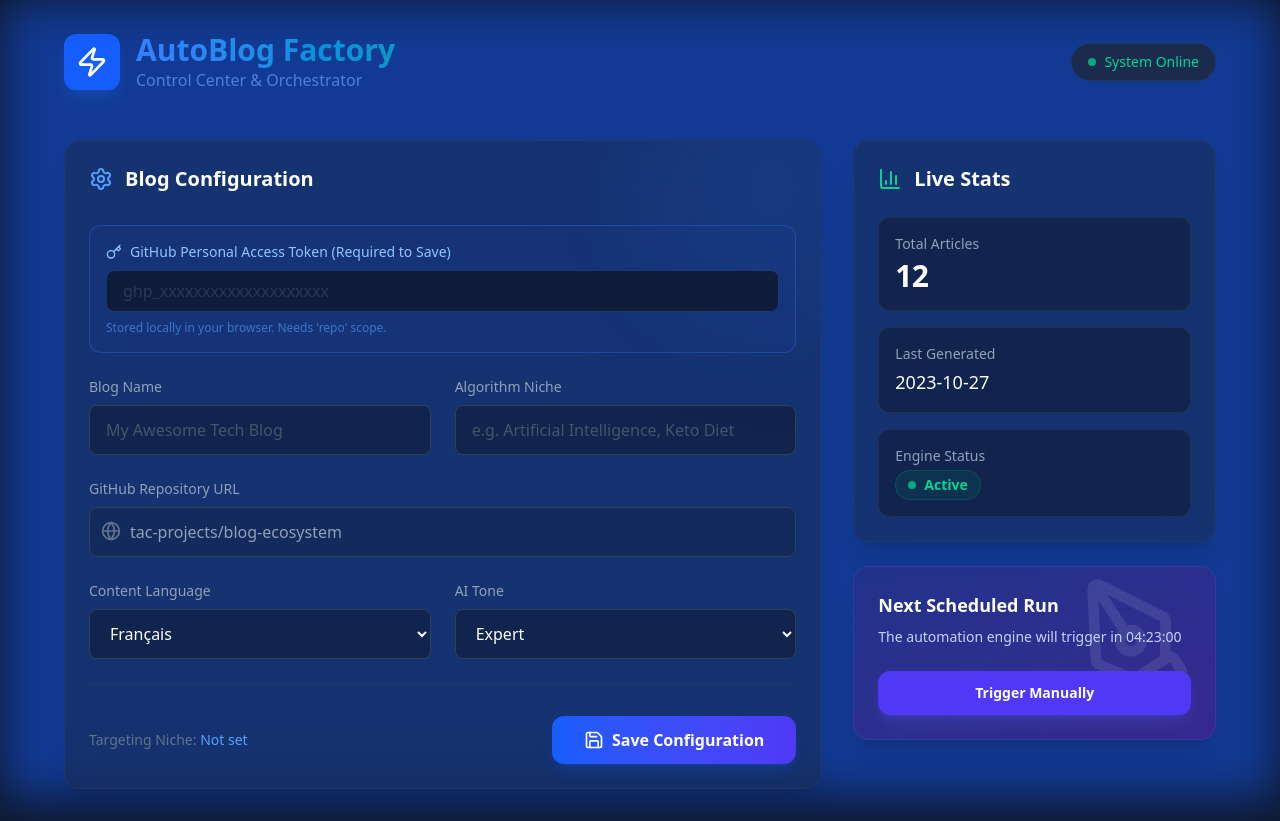
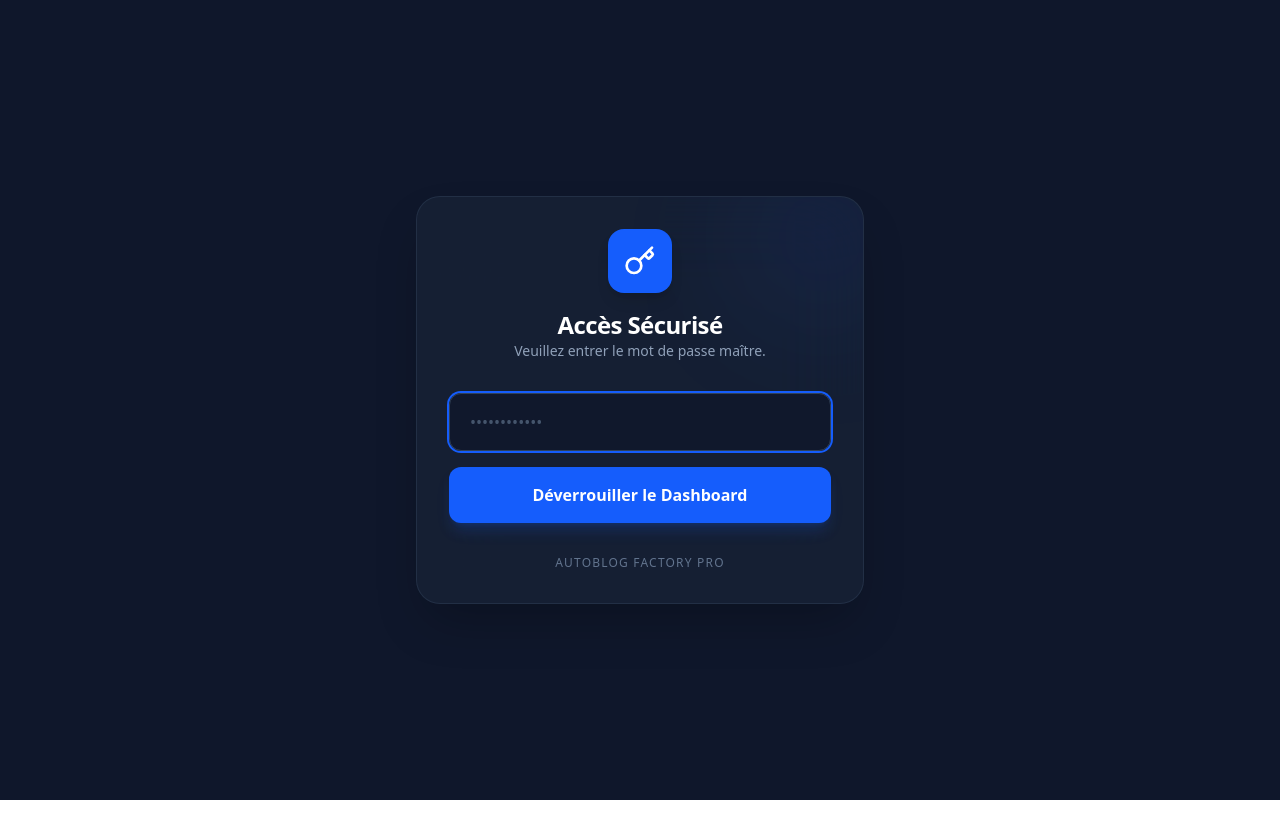
Before and after one commit to tac-projects/blog-ecosystem, a React app in the folder dashboard/: page / in a window 1280 px wide. After the commit the page ends 800 px from the top, so only its background shows below. Built offline with nearby package versions, Linux system fonts and the light colour scheme.

Commit message:
security: add password protection to dashboard

```diff
--- a/dashboard/src/factory_dashboard.jsx
+++ b/dashboard/src/factory_dashboard.jsx
@@ -25,14 +25,37 @@
         status: 'Active'
     });
 
-    // Check for saved token on load
+    const [password, setPassword] = useState('');
+    const [isAuthorized, setIsAuthorized] = useState(false);
+    const [passError, setPassError] = useState('');
+
+    const MASTER_PASSWORD = "AutObloG846@!";
+
+    // Check for saved token and password on load
     useEffect(() => {
         const savedToken = localStorage.getItem('gh_token');
+        const authFlag = localStorage.getItem('is_auth');
+
+        if (authFlag === 'true') {
+            setIsAuthorized(true);
+        }
+
         if (savedToken) {
             setGithubToken(savedToken);
             fetchConfig(savedToken);
         }
-    }, []);
+    }, [isAuthorized]);
+
+    const handleLogin = (e) => {
+        e.preventDefault();
+        if (password === MASTER_PASSWORD) {
+            localStorage.setItem('is_auth', 'true');
+            setIsAuthorized(true);
+            setPassError('');
+        } else {
+            setPassError('Mot de passe incorrect ❌');
+        }
+    };
 
     // Helper to decode Base64 (UTF-8 safe)
     const base64Decode = (str) => {
@@ -136,6 +159,44 @@
         setLoading(false);
     };
 
+    if (!isAuthorized) {
+        return (
+            <div className="min-h-screen bg-slate-900 flex items-center justify-center p-6 selection:bg-blue-500/30">
+                <div className="max-w-md w-full bg-slate-800/50 backdrop-blur-2xl border border-slate-700/50 p-8 rounded-3xl shadow-2xl relative overflow-hidden">
+                    <div className="absolute -top-10 -right-10 w-40 h-40 bg-blue-600/10 rounded-full blur-3xl"></div>
+
+                    <div className="flex flex-col items-center mb-8 relative z-10">
+                        <div className="p-4 bg-blue-600 rounded-2xl shadow-lg mb-4">
+                            <Key className="w-8 h-8 text-white" />
+                        </div>
+                        <h1 className="text-2xl font-bold text-white tracking-tight">Accès Sécurisé</h1>
+                        <p className="text-slate-400 text-sm">Veuillez entrer le mot de passe maître.</p>
+                    </div>
+
+                    <form onSubmit={handleLogin} className="space-y-4 relative z-10">
+                        <input
+                            type="password"
+                            autoFocus
+                            value={password}
+                            onChange={(e) => setPassword(e.target.value)}
+                            className="w-full bg-slate-900/80 border border-slate-700 rounded-xl px-5 py-4 text-white focus:ring-2 focus:ring-blue-600 outline-none transition-all placeholder-slate-600"
+                            placeholder="••••••••••••"
+                        />
+                        {passError && <p className="text-red-400 text-sm font-medium text-center">{passError}</p>}
+                        <button
+                            type="submit"
+                            className="w-full bg-blue-600 hover:bg-blue-500 text-white font-bold py-4 rounded-xl shadow-lg shadow-blue-600/20 transition-all active:scale-95"
+                        >
+                            Déverrouiller le Dashboard
+                        </button>
+                    </form>
+
+                    <p className="text-center mt-8 text-slate-500 text-xs tracking-widest uppercase">AutoBlog Factory Pro</p>
+                </div>
+            </div>
+        );
+    }
+
     return (
         <div className="min-h-screen bg-slate-900 text-slate-100 font-sans p-8 selection:bg-blue-500/30">
             <div className="max-w-6xl mx-auto">
@@ -154,13 +215,22 @@
                             <p className="text-slate-400">Control Center & Orchestrator</p>
                         </div>
                     </div>
-                    <div className="bg-slate-800/80 backdrop-blur border border-slate-700/50 px-4 py-2 rounded-full flex items-center gap-2">
-                        <div className="w-2 h-2 rounded-full bg-emerald-400 animate-pulse"></div>
-                        <span className="text-sm font-medium text-emerald-400">System Online</span>
+                    <div className="flex items-center gap-4">
+                        <div className="bg-slate-800/80 backdrop-blur border border-slate-700/50 px-4 py-2 rounded-full flex items-center gap-2">
+                            <div className="w-2 h-2 rounded-full bg-emerald-400 animate-pulse"></div>
+                            <span className="text-sm font-medium text-emerald-400">System Online</span>
+                        </div>
+                        <button
+                            onClick={() => { localStorage.removeItem('is_auth'); setIsAuthorized(false); }}
+                            className="text-xs text-slate-500 hover:text-red-400 transition-colors"
+                        >
+                            Déconnexion
+                        </button>
                     </div>
                 </header>
 
                 <div className="grid grid-cols-1 lg:grid-cols-3 gap-8">
+
 
                     {/* Main Configuration Panel */}
                     <div className="lg:col-span-2">
```
